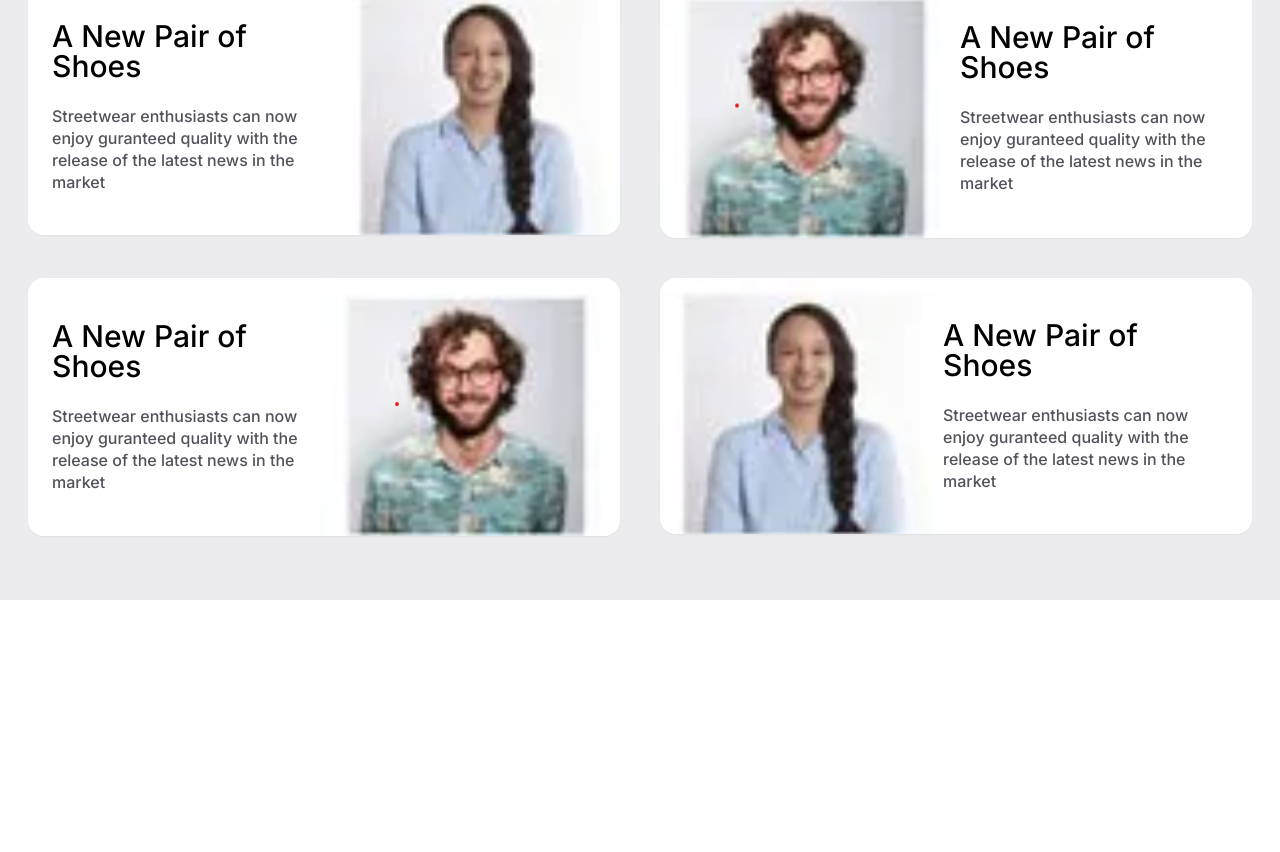
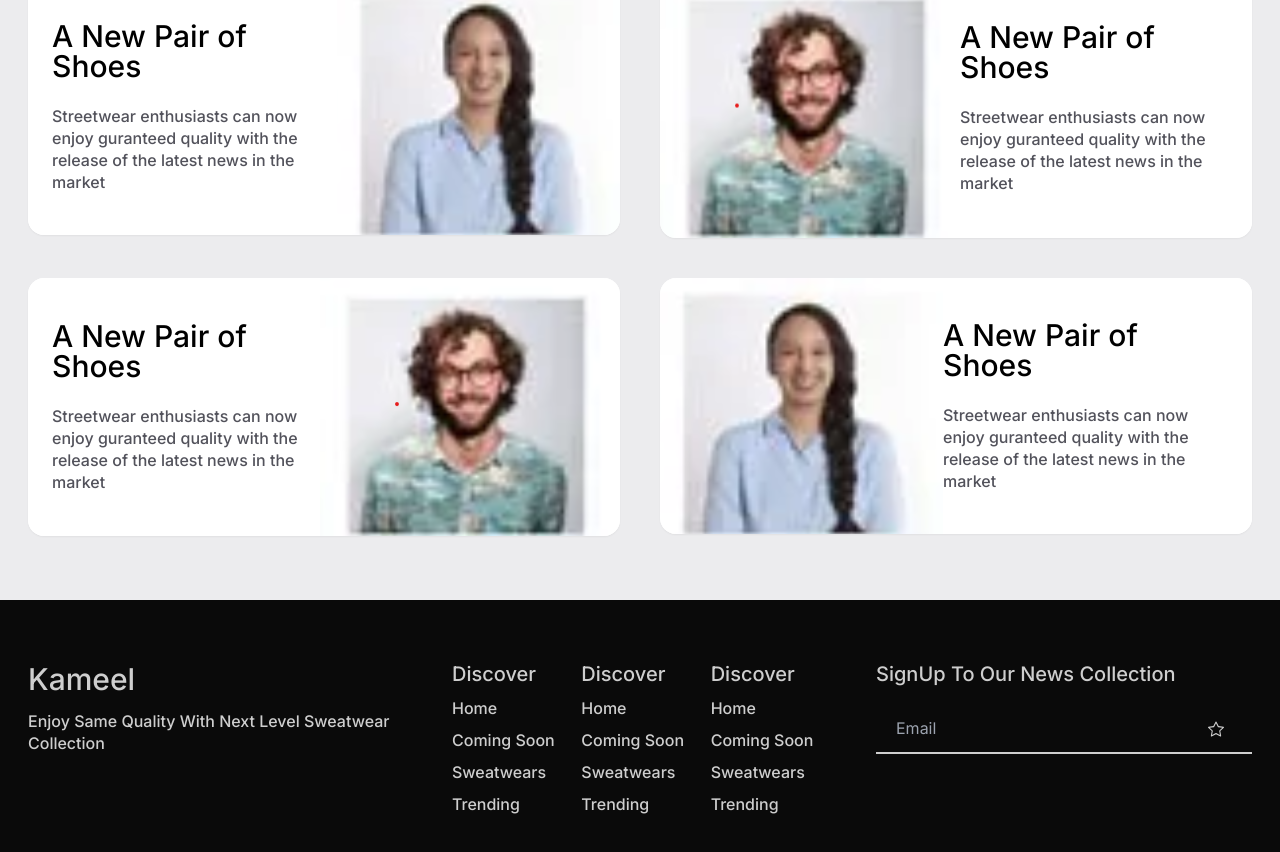
Before and after one commit to mmesomasaint/tempillar, a Next.js app: page /theme/e-fashion-store/preview in a window 1280 px wide. Shown: the part 2814-3666 px from the top of the page. Before the commit the page ends 3414 px from the top, so only its background shows below. Built offline with nearby package versions, Linux system fonts and the light colour scheme.

Commit message:
Feat: Complete the design of the footers section

```diff
--- a/app/theme/e-fashion-store/preview/page.tsx
+++ b/app/theme/e-fashion-store/preview/page.tsx
@@ -8,6 +8,7 @@ import {
   TextLabel,
   TextMid,
   TextSmall,
+  TextXSmall,
 } from '../pack/elements/text'
 import Image from 'next/image'
 import Button from '../pack/elements/button'
@@ -208,6 +209,42 @@ export default function PreviewHome() {
           />
         </div>
       </div>
+      <div className='bg-fashion-store-sec px-7 py-16 grid grid-cols-3 gap-12 text-white/80'>
+        <div className='flex flex-col gap-4'>
+          <TextMid>Kameel</TextMid>
+          <TextXSmall copy>Enjoy Same Quality With Next Level Sweatwear Collection</TextXSmall>
+        </div>
+        <div className='grid grid-cols-3 gap-3'>
+          <div className='flex flex-col gap-4'>
+            <TextSmall>Discover</TextSmall>
+            <TextXSmall>Home</TextXSmall>
+            <TextXSmall>Coming Soon</TextXSmall>
+            <TextXSmall>Sweatwears</TextXSmall>
+            <TextXSmall>Trending</TextXSmall>
+          </div>
+          <div className='flex flex-col gap-4'>
+            <TextSmall>Discover</TextSmall>
+            <TextXSmall>Home</TextXSmall>
+            <TextXSmall>Coming Soon</TextXSmall>
+            <TextXSmall>Sweatwears</TextXSmall>
+            <TextXSmall>Trending</TextXSmall>
+          </div>
+          <div className='flex flex-col gap-4'>
+            <TextSmall>Discover</TextSmall>
+            <TextXSmall>Home</TextXSmall>
+            <TextXSmall>Coming Soon</TextXSmall>
+            <TextXSmall>Sweatwears</TextXSmall>
+            <TextXSmall>Trending</TextXSmall>
+          </div>
+        </div>
+        <div className='flex flex-col gap-5'>
+          <TextSmall>SignUp To Our News Collection</TextSmall>
+          <div className='relative w-full h-fit'>
+            <BsStar className='absolute right-7 top-[50%] -translate-y-[50%] text-base' />
+          <input type='email' placeholder='Email' className='w-full py-3 pl-5 pr-16 bg-fashion-store-sec border-b-2 border-b-white/80 focus:outline-none focus:border-b-white focus:text-white' />
+          </div>
+        </div>
+      </div>
     </main>
   )
 }
```
